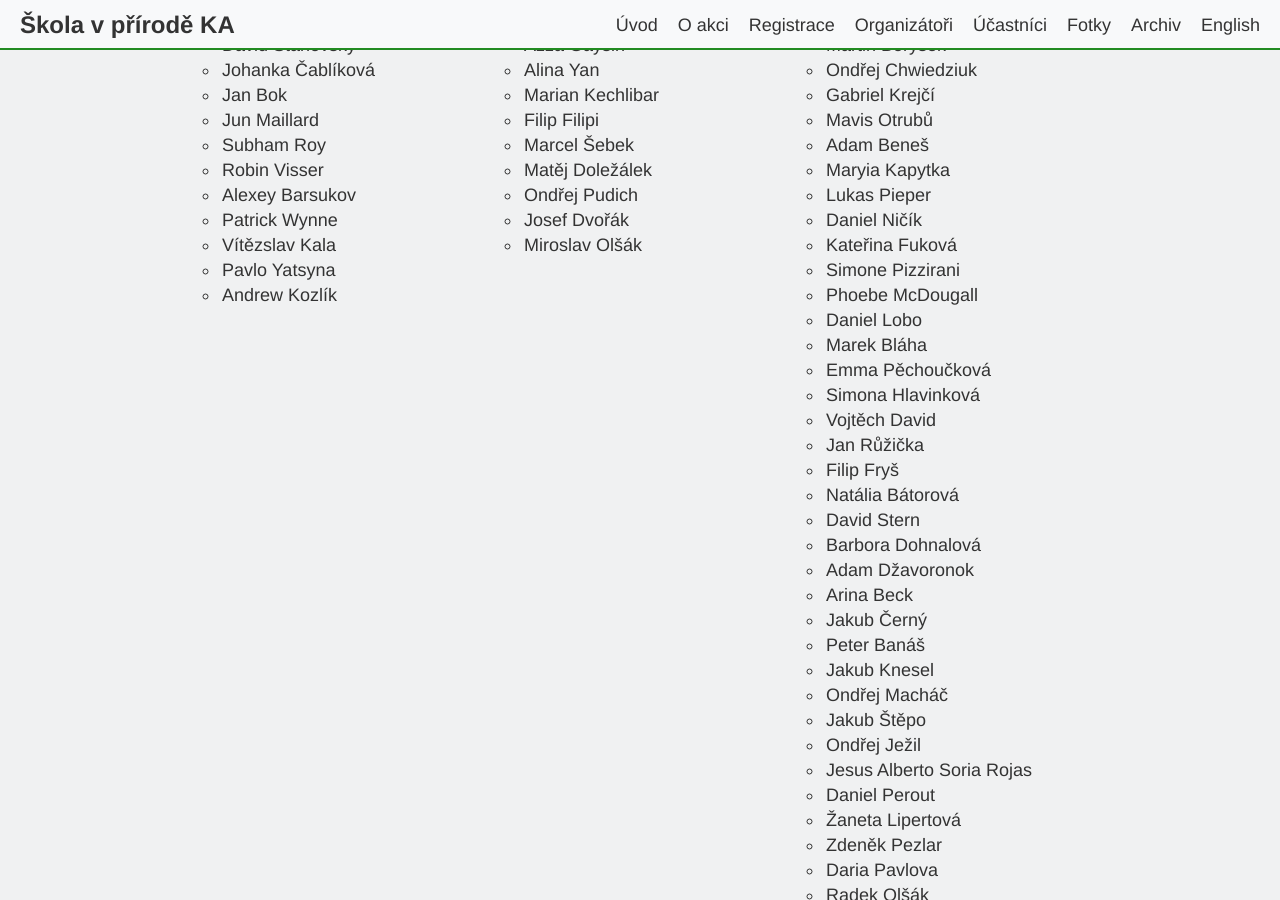
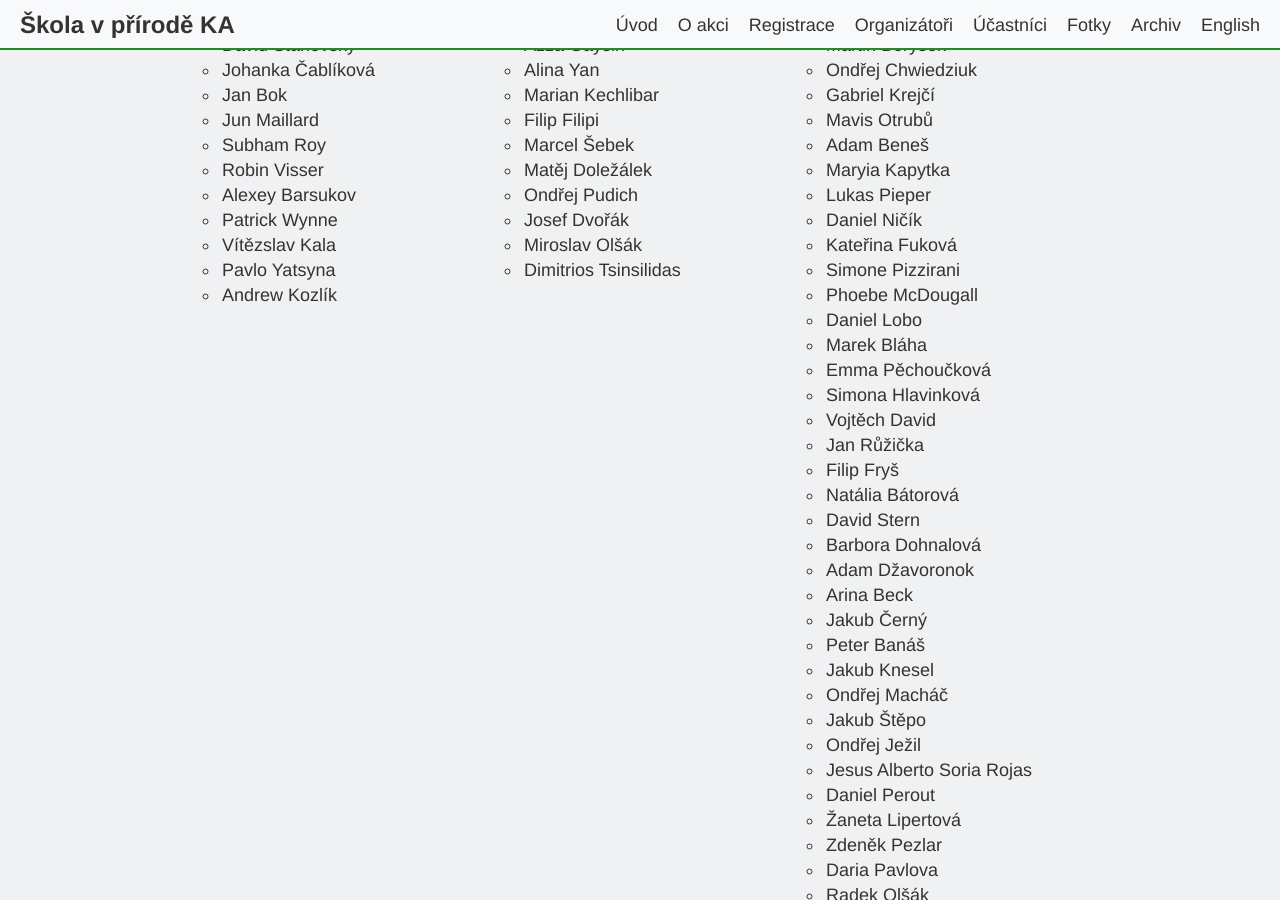
Before and after one commit to ondrachwiedziuk/skolavprirodenew, a Jekyll site: the page built from index.md, in a window 1280 px wide and 900 px high, scrolled down 4108 px. Built offline with Jekyll 4.4.1, drawn with Linux system fonts in a browser that asks for light colours.

Commit message:
Dimitrios

```diff
--- a/_includes/participants.html
+++ b/_includes/participants.html
@@ -87,6 +87,9 @@
                     </li>
                     <li>
                       Miroslav Olšák
+                    </li>
+                    <li>
+                      Dimitrios Tsinsilidas
                     </li>
                   </ul>
             </div>
```
